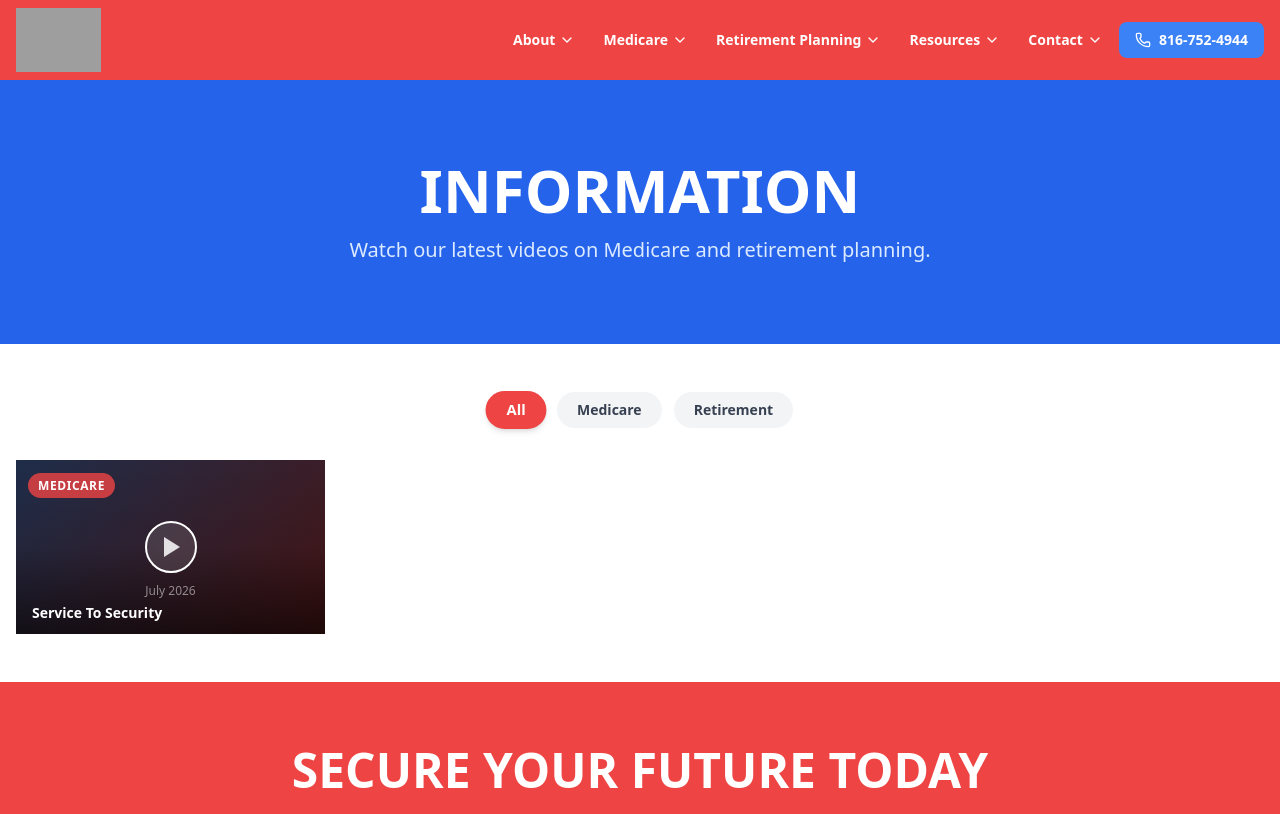
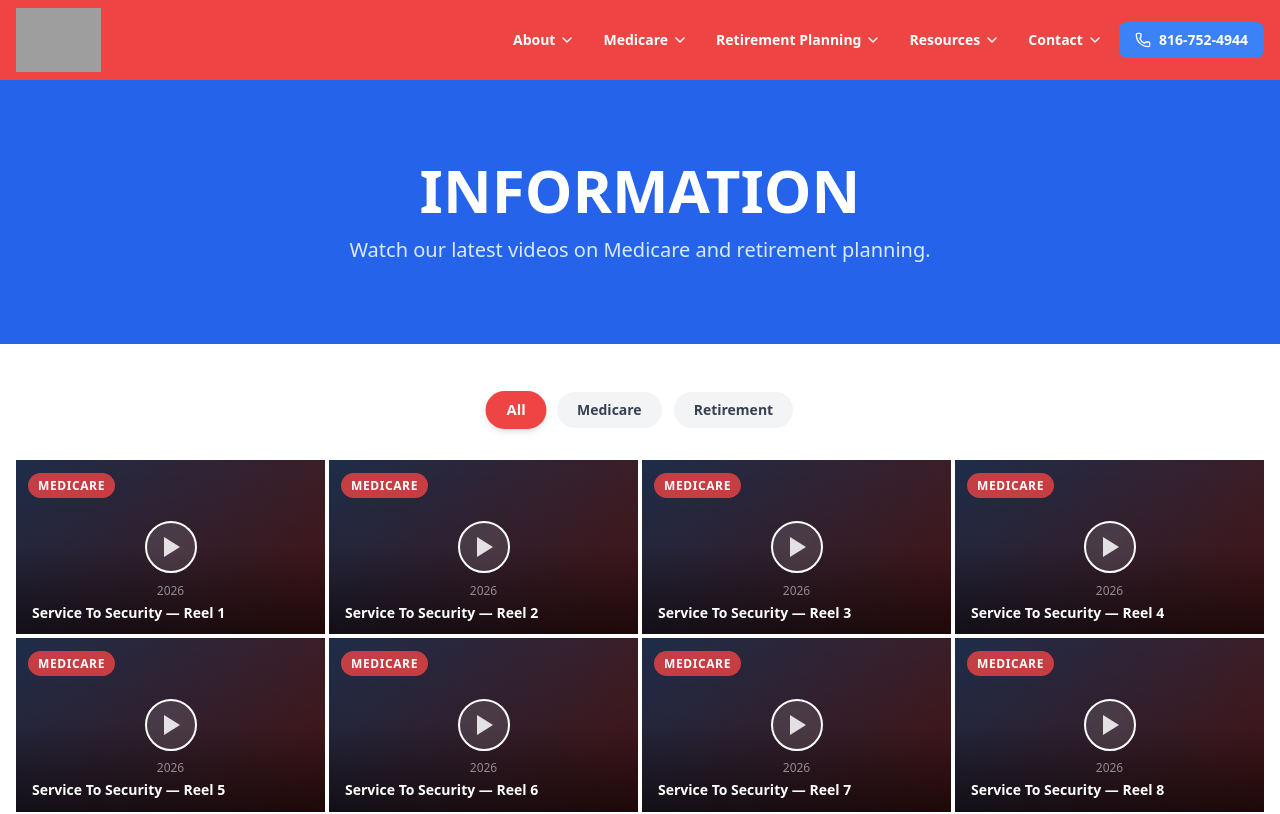
Before and after one commit to THOMAS-DYLAN/Service-to-Security, a React (Vite) app: page /resources/information in a window 1280 px wide. Shown: the top 814 px of the page. Built offline with nearby package versions, Linux system fonts and the light colour scheme; grey boxes are pictures that could not be loaded.

Commit message:
Add files via upload

```diff
--- a/src/pages/resources/Information.tsx
+++ b/src/pages/resources/Information.tsx
@@ -68,11 +68,251 @@ const getThumbnail = (video: Video): string => {
 const videos: Video[] = [
   {
     id: 'v1',
-    title: 'Service To Security',
+    title: 'Service To Security — Reel 1',
     category: 'Medicare',
-    date: 'July 2026',
-    source: 'facebook',
+    date: '2026',
+    source: 'facebook' as VideoSource,
     url: 'https://www.facebook.com/reel/1087581636936821',
+  },
+  {
+    id: 'v2',
+    title: 'Service To Security — Reel 2',
+    category: 'Medicare',
+    date: '2026',
+    source: 'facebook' as VideoSource,
+    url: 'https://www.facebook.com/reel/2101929137412531',
+  },
+  {
+    id: 'v3',
+    title: 'Service To Security — Reel 3',
+    category: 'Medicare',
+    date: '2026',
+    source: 'facebook' as VideoSource,
+    url: 'https://www.facebook.com/reel/2327141148103136',
+  },
+  {
+    id: 'v4',
+    title: 'Service To Security — Reel 4',
+    category: 'Medicare',
+    date: '2026',
+    source: 'facebook' as VideoSource,
+    url: 'https://www.facebook.com/reel/1432609488694655',
+  },
+  {
+    id: 'v5',
+    title: 'Service To Security — Reel 5',
+    category: 'Medicare',
+    date: '2026',
+    source: 'facebook' as VideoSource,
+    url: 'https://www.facebook.com/reel/1573751707796380',
+  },
+  {
+    id: 'v6',
+    title: 'Service To Security — Reel 6',
+    category: 'Medicare',
+    date: '2026',
+    source: 'facebook' as VideoSource,
+    url: 'https://www.facebook.com/reel/1577606340518101',
+  },
+  {
+    id: 'v7',
+    title: 'Service To Security — Reel 7',
+    category: 'Medicare',
+    date: '2026',
+    source: 'facebook' as VideoSource,
+    url: 'https://www.facebook.com/reel/1319655473704175',
+  },
+  {
+    id: 'v8',
+    title: 'Service To Security — Reel 8',
+    category: 'Medicare',
+    date: '2026',
+    source: 'facebook' as VideoSource,
+    url: 'https://www.facebook.com/reel/1724864018519890',
+  },
+  {
+    id: 'v9',
+    title: 'Service To Security — Reel 9',
+    category: 'Medicare',
+    date: '2026',
+    source: 'facebook' as VideoSource,
+    url: 'https://www.facebook.com/reel/2174020686751754',
+  },
+  {
+    id: 'v10',
+    title: 'Service To Security — Reel 10',
+    category: 'Medicare',
+    date: '2026',
+    source: 'facebook' as VideoSource,
+    url: 'https://www.facebook.com/reel/1713980076281942',
+  },
+  {
+    id: 'v11',
+    title: 'Service To Security — Reel 11',
+    category: 'Medicare',
+    date: '2026',
+    source: 'facebook' as VideoSource,
+    url: 'https://www.facebook.com/reel/1410222157583478',
+  },
+  {
+    id: 'v12',
+    title: 'Service To Security — Reel 12',
+    category: 'Medicare',
+    date: '2026',
+    source: 'facebook' as VideoSource,
+    url: 'https://www.facebook.com/reel/2161971344372268',
+  },
+  {
+    id: 'v13',
+    title: 'Service To Security — Reel 13',
+    category: 'Medicare',
+    date: '2026',
+    source: 'facebook' as VideoSource,
+    url: 'https://www.facebook.com/reel/1699897147806829',
+  },
+  {
+    id: 'v14',
+    title: 'Service To Security — Reel 14',
+    category: 'Medicare',
+    date: '2026',
+    source: 'facebook' as VideoSource,
+    url: 'https://www.facebook.com/reel/828927870155060',
+  },
+  {
+    id: 'v15',
+    title: 'Service To Security — Reel 15',
+    category: 'Medicare',
+    date: '2026',
+    source: 'facebook' as VideoSource,
+    url: 'https://www.facebook.com/reel/960931580099454',
+  },
+  {
+    id: 'v16',
+    title: 'Service To Security — Reel 16',
+    category: 'Medicare',
+    date: '2026',
+    source: 'facebook' as VideoSource,
+    url: 'https://www.facebook.com/reel/970875449072424',
+  },
+  {
+    id: 'v17',
+    title: 'Service To Security — Reel 17',
+    category: 'Medicare',
+    date: '2026',
+    source: 'facebook' as VideoSource,
+    url: 'https://www.facebook.com/reel/1886876768666904',
+  },
+  {
+    id: 'v18',
+    title: 'Service To Security — Reel 18',
+    category: 'Medicare',
+    date: '2026',
+    source: 'facebook' as VideoSource,
+    url: 'https://www.facebook.com/reel/1762753725105944',
+  },
+  {
+    id: 'v19',
+    title: 'Service To Security — Reel 19',
+    category: 'Medicare',
+    date: '2026',
+    source: 'facebook' as VideoSource,
+    url: 'https://www.facebook.com/reel/1725628415280754',
+  },
+  {
+    id: 'v20',
+    title: 'Service To Security — Reel 20',
+    category: 'Medicare',
+    date: '2026',
+    source: 'facebook' as VideoSource,
+    url: 'https://www.facebook.com/reel/26359487676979882',
+  },
+  {
+    id: 'v21',
+    title: 'Service To Security — Reel 21',
+    category: 'Medicare',
+    date: '2026',
+    source: 'facebook' as VideoSource,
+    url: 'https://www.facebook.com/reel/886556317384957',
+  },
+  {
+    id: 'v22',
+    title: 'Service To Security — Reel 22',
+    category: 'Medicare',
+    date: '2026',
+    source: 'facebook' as VideoSource,
+    url: 'https://www.facebook.com/reel/2352921108472738',
+  },
+  {
+    id: 'v23',
+    title: 'Service To Security — Reel 23',
+    category: 'Medicare',
+    date: '2026',
+    source: 'facebook' as VideoSource,
+    url: 'https://www.facebook.com/reel/3796929243939372',
+  },
+  {
+    id: 'v24',
+    title: 'Service To Security — Reel 24',
+    category: 'Medicare',
+    date: '2026',
+    source: 'facebook' as VideoSource,
+    url: 'https://www.facebook.com/reel/1171356568195118',
+  },
+  {
+    id: 'v25',
+    title: 'Service To Security — Reel 25',
+    category: 'Medicare',
+    date: '2026',
+    source: 'facebook' as VideoSource,
+    url: 'https://www.facebook.com/reel/31739502295664941',
+  },
+  {
+    id: 'v26',
+    title: 'Service To Security — Reel 26',
+    category: 'Medicare',
+    date: '2026',
+    source: 'facebook' as VideoSource,
+    url: 'https://www.facebook.com/reel/1155869753119156',
+  },
+  {
+    id: 'v27',
+    title: 'Service To Security — Reel 27',
+    category: 'Medicare',
+    date: '2026',
+    source: 'facebook' as VideoSource,
+    url: 'https://www.facebook.com/reel/24391053333870970',
+  },
+  {
+    id: 'v28',
+    title: 'Service To Security — Reel 28',
+    category: 'Medicare',
+    date: '2026',
+    source: 'facebook' as VideoSource,
+    url: 'https://www.facebook.com/reel/1332034905115774',
+  },
+  {
+    id: 'v29',
+    title: 'Service To Security — Reel 29',
+    category: 'Medicare',
+    date: '2026',
+    source: 'facebook' as VideoSource,
+    url: 'https://www.facebook.com/reel/582710521594020',
+  },
+  {
+    id: 'v30',
+    title: 'Service To Security — Reel 30',
+    category: 'Medicare',
+    date: '2026',
+    source: 'facebook' as VideoSource,
+    url: 'https://www.facebook.com/reel/1296703368529103',
+  },
+  {
+    id: 'v31',
+    title: 'Service To Security — Reel 31',
+    category: 'Medicare',
+    date: '2026',
+    source: 'facebook' as VideoSource,
+    url: 'https://www.facebook.com/reel/783681920912018',
   },
 ];
 
@@ -99,12 +339,12 @@ const Modal = ({ video, onClose }: { video: Video; onClose: () => void }) => {
       style={{ backgroundColor: 'rgba(0,0,0,0.92)', backdropFilter: 'blur(6px)' }}
       onClick={(e) => { if (e.target === e.currentTarget) onClose(); }}
     >
-      <div className="relative w-full max-w-5xl mx-4">
+      <div className="relative w-full max-w-3xl mx-4">
         {/* Header row */}
         <div className="flex items-start justify-between mb-3 px-1">
           <div>
             <span className="text-xs font-bold uppercase tracking-widest text-red-400">{video.category} · {video.date}</span>
-            <h2 className="text-white font-bold text-lg leading-snug mt-0.5 max-w-2xl">{video.title}</h2>
+            <h2 className="text-white font-bold text-base leading-snug mt-0.5 max-w-xl">{video.title}</h2>
           </div>
           <button
             onClick={onClose}
@@ -115,10 +355,10 @@ const Modal = ({ video, onClose }: { video: Video; onClose: () => void }) => {
           </button>
         </div>
 
-        {/* Player */}
+        {/* Player — capped at 70vh so it never overflows the screen */}
         <div
           className="relative w-full rounded-2xl overflow-hidden shadow-2xl bg-black"
-          style={{ paddingTop: '56.25%' }}
+          style={{ height: 'min(56.25vw, 70vh)' }}
         >
           <div className="absolute inset-0">
             {video.source === 'direct' && embedUrl ? (
```
